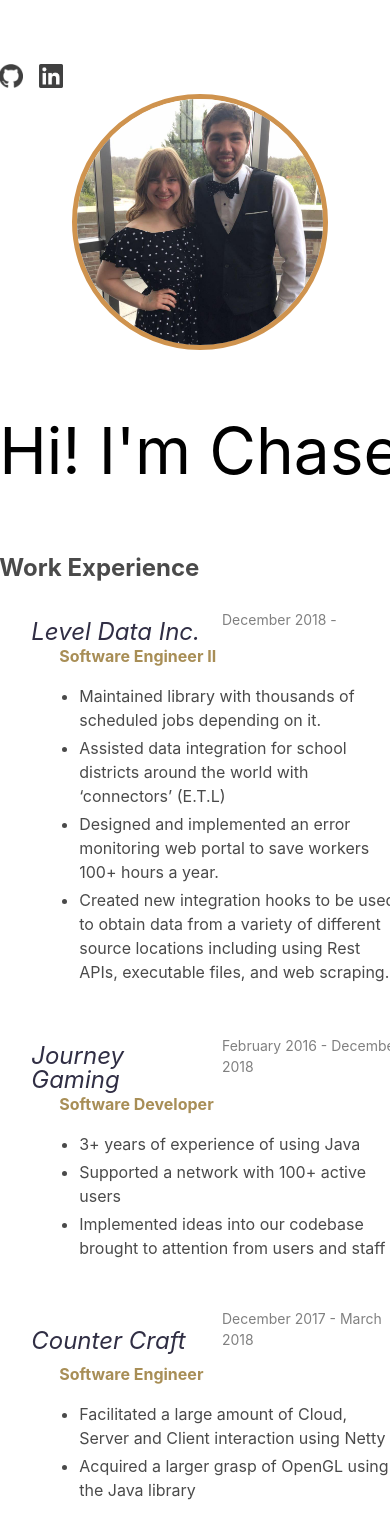
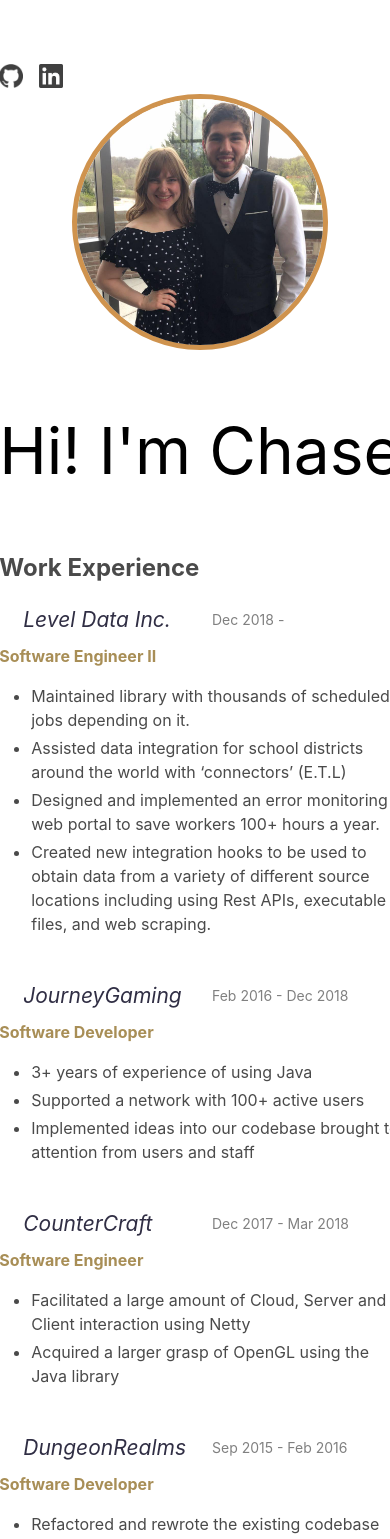
Before and after one commit to chasem-dev/chasem.dev, a Next.js app: page / in a window 390 px wide. Shown: the top 1539 px of the page. Built offline with nearby package versions, Linux system fonts and the light colour scheme.

Commit message:
More mobile friendly.

```diff
--- a/pages/index.js
+++ b/pages/index.js
@@ -55,15 +55,17 @@ export default function Home() {
         <div>
           <div className="columns content-is-vcentered jobentry" style={{marginBottom: 0}}>
             <div className="column job-company">
-              <div className="icon-text content-is-vcentered">
+              <h3>
+                <span className="icon-text content-is-vcentered">
                   <span className="icon has-text-success">
                     <i className="fas fa-cog fa-spin"></i>
                   </span>
-                <span><h3>Level Data Inc.</h3></span>
-              </div>
+                  Level Data Inc.
+                </span>
+              </h3>
             </div>
             <div className="column">
-              <h5 className="job-date">December 2018 {"-"}</h5>
+              <h5 className="job-date">Dec 2018 {"-"}</h5>
             </div>
           </div>
           <h4 className="job-title">Software Engineer II</h4>
@@ -80,15 +82,17 @@ export default function Home() {
         <div style={{marginTop: '3em'}}>
           <div className="columns content-is-vcentered jobentry" style={{marginBottom: 0}}>
             <div className="column job-company">
-              <div className="icon-text content-is-vcentered">
+              <h3>
+                <span className="icon-text content-is-vcentered">
                   <span className="icon has-text-info">
                     <i className="fas fa-check-circle"></i>
                   </span>
-                <span><h3>Journey Gaming</h3></span>
-              </div>
+                  JourneyGaming
+                </span>
+              </h3>
             </div>
             <div className="column">
-              <h5 className="job-date">February 2016 {"-"} December 2018</h5>
+              <h5 className="job-date">Feb 2016 {"-"} Dec 2018</h5>
             </div>
           </div>
           <h4 className="job-title">Software Developer</h4>
@@ -104,15 +108,17 @@ export default function Home() {
         <div style={{marginTop: '3em'}}>
           <div className="columns content-is-vcentered jobentry" style={{marginBottom: 0}}>
             <div className="column job-company">
-              <div className="icon-text content-is-vcentered">
+              <h3>
+                <span className="icon-text content-is-vcentered">
                   <span className="icon has-text-info">
                     <i className="fas fa-check-circle"></i>
                   </span>
-                <span><h3>Counter Craft</h3></span>
-              </div>
+                  CounterCraft
+                </span>
+              </h3>
             </div>
             <div className="column">
-              <h5 className="job-date">December 2017 {"-"} March 2018</h5>
+              <h5 className="job-date">Dec 2017 {"-"} Mar 2018</h5>
             </div>
           </div>
           <h4 className="job-title">Software Engineer</h4>
@@ -127,15 +133,17 @@ export default function Home() {
         <div style={{marginTop: '3em'}}>
           <div className="columns content-is-vcentered jobentry" style={{marginBottom: 0}}>
             <div className="column job-company">
-              <div className="icon-text content-is-vcentered">
+              <h3>
+                <span className="icon-text content-is-vcentered">
                   <span className="icon has-text-info">
-                  <i className="fas fa-check-circle"></i>
+                    <i className="fas fa-check-circle"  ></i>
                   </span>
-                <span><h3>Dungeon Realms</h3></span>
-              </div>
+                  DungeonRealms
+                </span>
+              </h3>
             </div>
             <div className="column">
-              <h5 className="job-date">September 2015 {"-"} February 2016</h5>
+              <h5 className="job-date">Sep 2015 {"-"} Feb 2016</h5>
             </div>
           </div>
           <h4 className="job-title">Software Developer</h4>
--- a/styles/globals.css
+++ b/styles/globals.css
@@ -27,7 +27,7 @@ a {
 }
 
 h3{
-  font-size: 24px;
+  font-size: 21px;
 }
 
 h4{
@@ -39,12 +39,13 @@ h5{
 }
 
 .jobentry{
-  margin-left: 1em ;
+  /* margin-left: 1em ; */
+  padding-left: 0;
 }
 
 .job-company {
-  padding: 0em !important;
-  margin-left: 1em;
+  /* padding: 0em !important; */
+  /* margin-left: 1em; */
   margin-bottom: 0px;
   font-style: italic;
   color: rgb(48, 46, 68);
@@ -52,18 +53,18 @@ h5{
 }
 .job-title {
   padding: 0em !important;
-  margin-left: 3.75em ;
+  /* margin-left: 2em ; */
   margin-top: 0;
-  padding: 0;
+  /* padding: 0; */
   color: rgb(168, 142, 86);
   font-weight: bold;
 
 }
 
 .job-points{
-  margin-left: 3em ;
+  /* margin-left: 1em ; */
   margin-top: 1em;
-  max-width: 800px;
+  /* max-width: 800px; */
 }
 
 .job-date {
```
Lines whose indentation alone changed are shown as unchanged.
